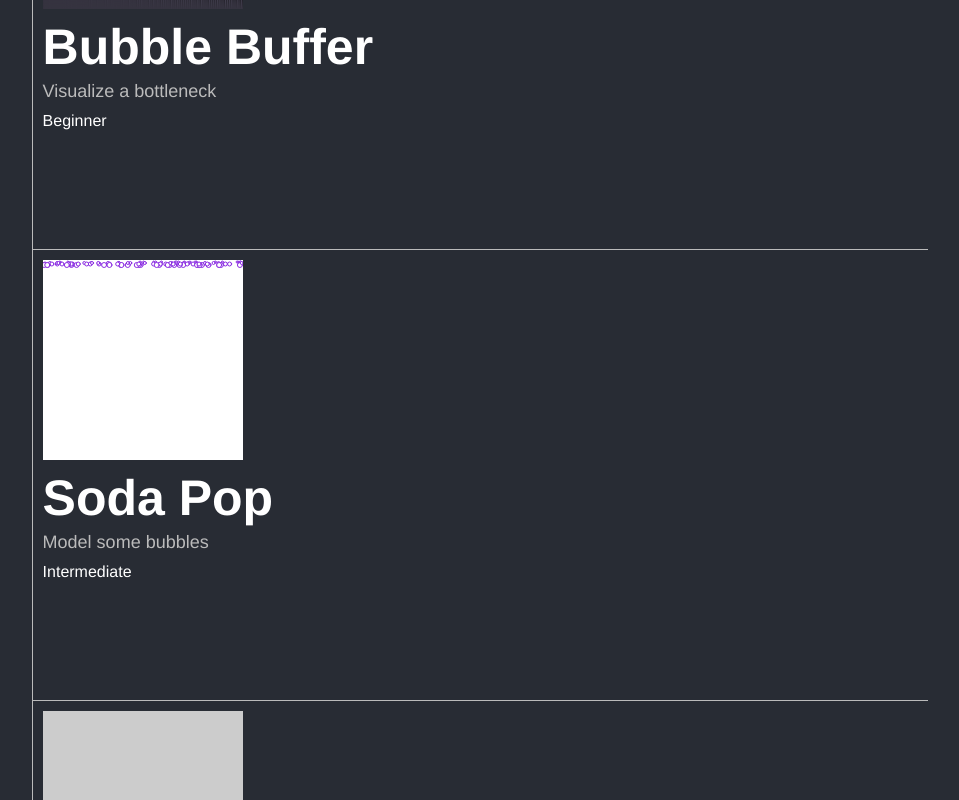
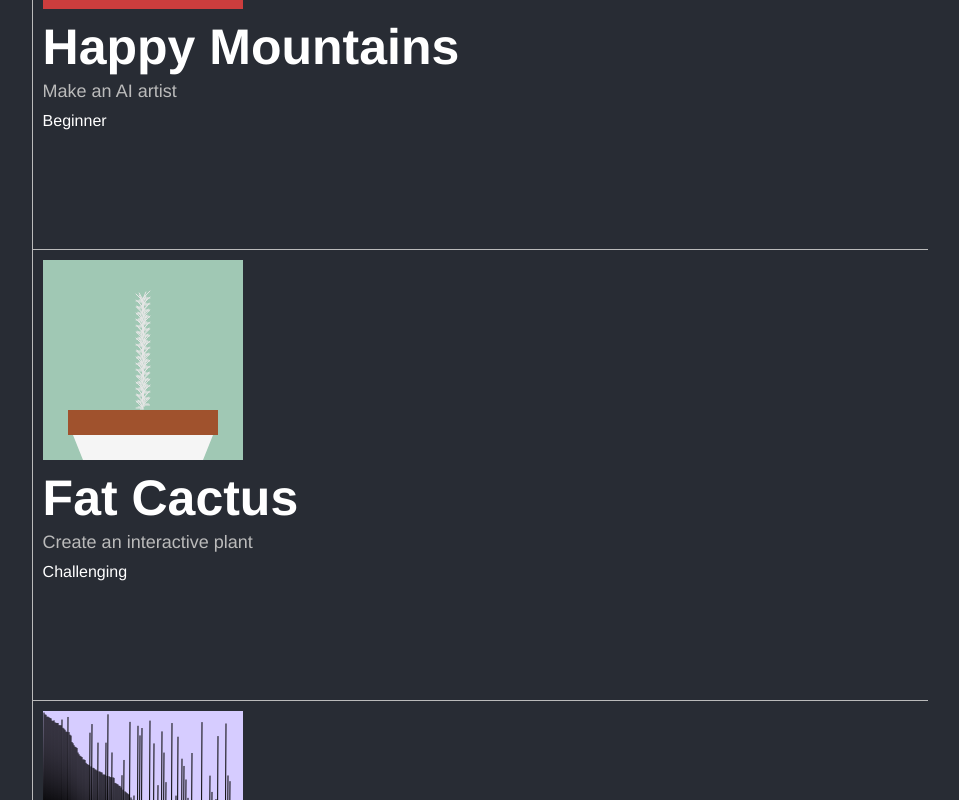
Before and after one commit to snoogans775/processing-playground-react, a React (Create React App) app: page / in a window 1280 px wide. Shown: the part 1320-2120 px from the top of the page, without its empty margins (160-1119 px from the left). Built offline with nearby package versions, Linux system fonts and the light colour scheme.

Commit message:
generalized all dimensions for fatCactus

```diff
--- a/src/sketches.js
+++ b/src/sketches.js
@@ -412,6 +412,100 @@ const monster = ( s ) => {
 	}
 } //End of closure
 
+//Fat Cactus for P5.js
+//by Kevin Fredericks August 11, 2020
+//License MIT
+let fatCactus = ( s ) => {
+	let girth, centerX, centerY;
+	let sineValue;
+
+	s.setup = () => {
+		s.createCanvas(200, 200);
+		s.noStroke();
+	}
+
+	s.draw = () => {
+		centerX = s.width/2;
+		centerY = s.height/2;
+
+		//Used to change size of cactus
+		girth = s.constrain(s.mouseX, 0, s.width);
+		//Used to shape curve of spines
+		sineValue = 40;
+
+		s.background(160, 200, 180);
+		stem(girth);
+		sineSpines(centerX, 30, girth, sineValue);
+		flower(centerX, 25, girth);
+		pot();
+	}
+
+	let stem = (size) => {
+		//Stem
+		s.fill(0, 150, 20);
+		s.ellipse(centerX, centerY, size, 150);
+	}
+
+	let sineSpines = (x, y, girth, sineValue) => {
+		//Spines
+		s.stroke(230);
+		let spread = girth * 0.23;  //magical number
+		let length = 7;
+		let frequency = 1/sineValue;
+		let xStart, yStart, xEnd, yEnd, xOffset;
+		let dir;
+		let path, rounding;
+		for(let i=8; i<120; i++) {
+			dir = s.sin(i);
+			//xOffset will spread the spines out from the center
+			//It requires a sine based path
+			path = s.cos(i) * spread;
+			//Rounding adds a curve to the path
+			rounding = s.sin(i * frequency) * dir * spread;
+			xOffset = path + rounding;
+
+			//The aereolae is the origin of the spine cluster
+			xStart = x + (dir * spread) + xOffset;
+			yStart = y + i;
+
+			//Draw the spines outward from the center of the stem
+			xEnd   = xStart + length * dir;
+			yEnd   = yStart - length;
+
+			//Draw two spines from the areolae
+			s.line(xStart, yStart, xEnd, yEnd + length);
+			s.line(xStart, yStart, xEnd, yEnd);
+		}
+		s.noStroke();
+	}
+
+	let flower = (centerX, centerY, girth) => {
+		let spread = girth/16;
+		let size = girth/8;
+
+		s.fill(220, 220, 180);
+		s.ellipse(centerX-spread, centerY, size);  //Left
+		s.ellipse(centerX+spread, centerY, size);  //Right
+		s.ellipse(centerX, centerY-spread, size);  //Bottom
+		s.ellipse(centerX, centerY+spread, size);  //Top
+
+	}
+
+	let pot = (x, y) => {
+		s.fill(160, 82, 45);
+		//Rim of the pot
+		s.rect(25, 150, 150, 25);
+		//Base of the pot
+		s.fill(245);
+		s.quad(
+			30, 175,  //Upper-left
+			40, s.height,  //Lower-left
+			160, s.height,  //Lower-right
+			170, 175   //Upper-right
+		);
+	}
+}
+
 //Load functions in to an object with associated metadata
 const colorTypewriterObj = {
 	metadata : {
@@ -481,5 +575,17 @@ const monsterObj = {
 	p5: monster
 }
 
-let sketches = [sandpilesObj, happyMountainsObj, bubbleBufferObj, sodaPopObj, colorTypewriterObj, monsterObj];
+const fatCactusObj = {
+	metadata: {
+		id: 'fatCactus',
+		title: 'Fat Cactus',
+		difficulty: 'Challenging',
+		description: 'Create an interactive plant',
+		tags: 'interactive, algorithms, visual art'
+	},
+
+	p5: fatCactus
+}
+
+let sketches = [sandpilesObj, monsterObj, happyMountainsObj, fatCactusObj, bubbleBufferObj, sodaPopObj, colorTypewriterObj];
 export default sketches;
```
